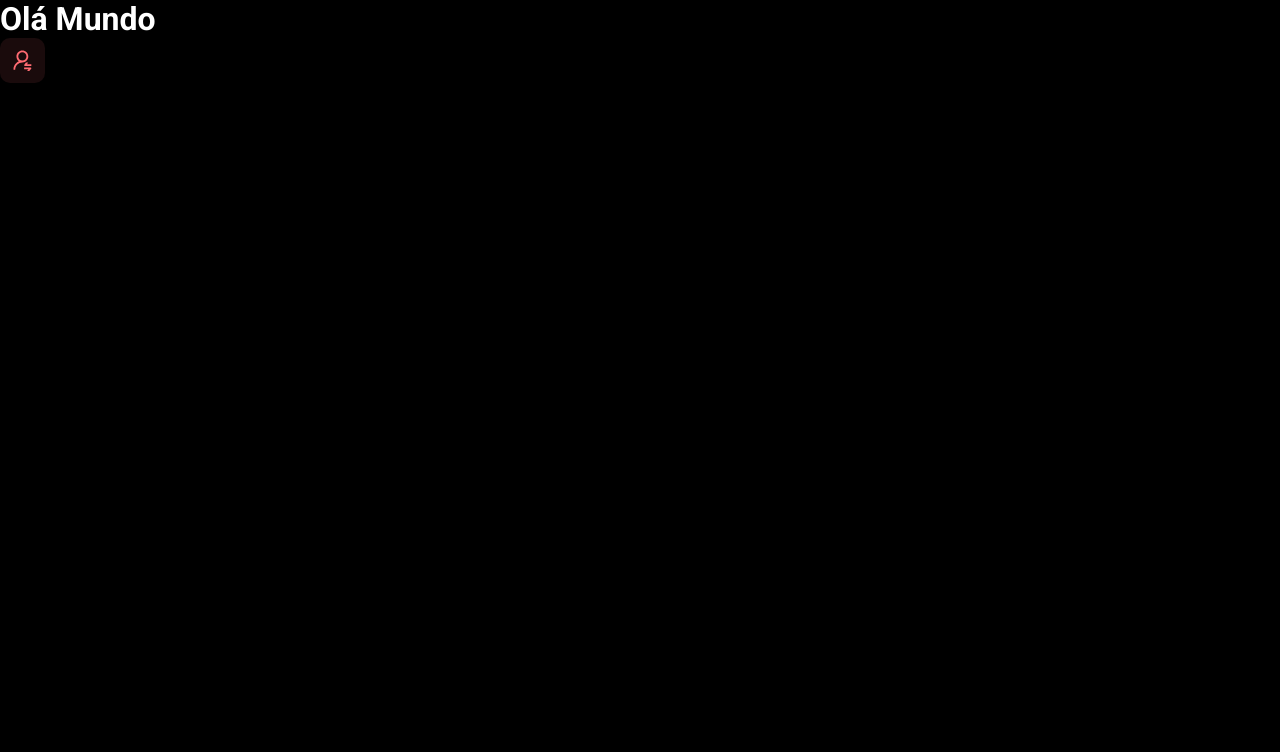
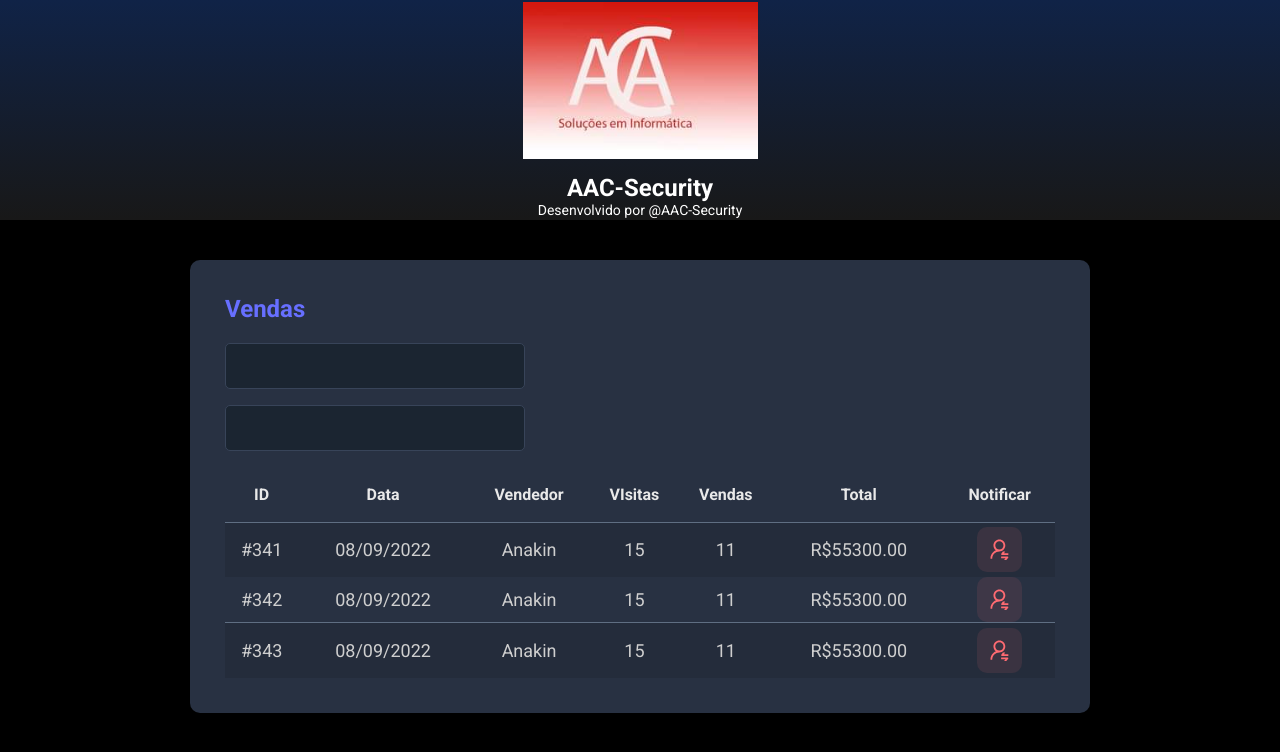
Before and after one commit to 531988/spring_react, a React (Vite) app in the folder frontend/: page / in a window 1280 px wide. Shown: the top 752 px of the page. Built offline with nearby package versions, Linux system fonts and the light colour scheme.

Commit message:
Other Components

```diff
--- a/frontend/src/App.tsx
+++ b/frontend/src/App.tsx
@@ -1,13 +1,20 @@
-import NotificationButton from "./Components/NotificationButton"
+
+import Header from "./Components/Header"
+import SalesCard from "./Components/SalesCard"
 
 function App() {
-return (
-<>
-
- <h1>Olá Mundo</h1>
- <NotificationButton />
- </>
-)
+    return (
+        <>
+            <Header />
+                <main>
+                    <section id="sales">
+                        <div className="dsmeta-container" >
+                        <SalesCard />
+                    </div>
+                </section>
+            </main>
+        </>
+    )
 }
 
 export default App
--- /dev/null
+++ b/frontend/src/Components/Header/index.tsx
@@ -0,0 +1,20 @@
+import logo from "../../assets/img/logo.jpg"
+import './styles.css'
+
+function Header() {
+    return (
+
+        <header>
+        <div className ="dsmeta-logo-container">
+            <img src= {logo} alt="DSMeta" />
+            <h1>AAC-Security</h1>
+            <p>Desenvolvido por
+                <a href="https://www.instagram.com/alexs.alexsandrocosta/"> @AAC-Security</a>
+            </p>
+        </div>
+    </header>
+
+
+    )
+}
+export default Header
--- /dev/null
+++ b/frontend/src/Components/Header/styles.css
@@ -0,0 +1,28 @@
+.dsmeta-logo-container {
+    display: flex;
+    flex-direction: column;
+    align-items: center;
+}
+
+.dsmeta-logo-container img {
+    width: 235px;
+
+}
+
+header {
+    background: linear-gradient(180deg, #102347 0%, #181818 100%);
+    height: 220px;
+    display: flex;
+    align-items: center;
+    justify-content: center;
+}
+
+.dsmeta-logo-container h1 {
+    margin-top: 15px;
+    font-size: 24px;
+}
+
+.dsmeta-logo-container p {
+    font-size: 14px;
+    font-weight: 300px;
+}
--- /dev/null
+++ b/frontend/src/Components/SalesCard/index.tsx
@@ -0,0 +1,75 @@
+import NotificationButton from "../NotificationButton"
+
+function SalesCard() {
+    return (
+        <div className="dsmeta-card">
+            <h2 className="dsmeta-sales-title">Vendas</h2>
+            <div>
+                <div className="dsmeta-form-control-container">
+                    <input className="dsmeta-form-control" type="text" name="dataini" id="d1" />
+                </div>
+                <div className="dsmeta-form-control-container">
+                    <input className="dsmeta-form-control" type="text" name="datafin" id="d2" />
+                </div>
+            </div>
+            <div>
+                <table className="dsmeta-sales-table">
+                    <thead>
+                        <tr>
+                            <th className="show992">ID</th>
+                            <th className="show576">Data</th>
+                            <th>Vendedor</th>
+                            <th className="show992">VIsitas</th>
+                            <th className="show992">Vendas</th>
+                            <th>Total</th>
+                            <th>Notificar</th>
+                        </tr>
+                    </thead>
+                    <tbody>
+                        <tr>
+                            <td className="show992">#341</td>
+                            <td className="show576">08/09/2022</td>
+                            <td>Anakin</td>
+                            <td className="show992">15</td>
+                            <td className="show992">11 </td>
+                            <td>R$55300.00</td>
+                            <td>
+                                <div className="dsmeta-red-btn-conainer">
+                                    <NotificationButton />
+                                </div>
+                            </td>
+                        </tr>
+                        <td className="show992">#342</td>
+                        <td className="show576">08/09/2022</td>
+                        <td>Anakin</td>
+                        <td className="show992">15</td>
+                        <td className="show992">11 </td>
+                        <td>R$55300.00</td>
+                        <td>
+                            <div className="dsmeta-red-btn-conainer">
+                                <NotificationButton />
+                            </div>
+                        </td>
+
+                    <tr>
+                        <td className="show992">#343</td>
+                        <td className="show576">08/09/2022</td>
+                        <td>Anakin</td>
+                        <td className="show992">15</td>
+                        <td className="show992">11 </td>
+                        <td>R$55300.00</td>
+                        <td>
+                            <div className="dsmeta-red-btn-conainer">
+                            <NotificationButton />
+                            </div>
+                        </td>
+
+                    </tr>
+                </tbody>
+            </table>
+        </div>
+    </div >
+    )
+}
+
+export default SalesCard
--- /dev/null
+++ b/frontend/src/Components/SalesCard/styles.css
@@ -0,0 +1,99 @@
+.dsmeta-card {
+    background-color: #283142;
+    border-radius: 10px;
+    padding: 30px 10px;
+
+}
+
+
+.dsmeta-sales-title {
+    color: #676fff;
+    margin-bottom: 20px;
+}
+
+.dsmeta-form-control {
+    width: 100%;
+    height: 46px;
+    background-color: #1B2531;
+    border: 1px solid #384459;
+    border-radius: 5px;
+    color: #9AAABE;
+    padding: 0 20px;
+    font-size: 18px;
+}
+
+.dsmeta-form-control-container {
+    margin-bottom: 16px;
+    max-width: 300px;
+}
+
+.dsmeta-sales-table {
+    width: 100%;
+    border-spacing: 0;
+    border-collapse: collapse;
+
+}
+
+.dsmeta-sales-table thead {
+    height: 55px;
+    font-size: 16px;
+    color: #e9e9e9;
+    font-weight: 700;
+}
+
+.dsmeta-sales-table tbody {
+    font-weight: 400;
+    font-size: 14px;
+    color: #cfcfcf;
+    text-align: center;
+}
+
+.dsmeta-sales-table tbody tr {
+    height: 74px;
+    border-top: 1px solid #5f6e82;
+}
+
+.dsmeta-sales-table tbody tr:nth-child(odd) {
+    background-color: #242c3b;
+}
+
+.dsmeta-sales-table tbody tr:hover>td {
+    background-color: #384459;
+}
+
+
+
+.dsmeta-red-btn-conainer{
+    display: flex;
+    justify-content: center;
+}
+
+.show576 {
+ display: none;
+}
+
+.show992{
+    display: none;
+}
+
+@media(min-width: 576px){
+    .show576{
+        display: table-cell;
+    }
+    .dsmeta-card{
+        padding: 35px;
+    }
+    .dsmeta-sales-table tbody tr {
+        height: 55px;
+    }
+    .dsmeta-sales-table tbody{
+        font-size: 18px;
+    }
+
+}
+
+@media(min-width: 992px){
+    .show992{
+        display: table-cell;
+    }
+}
```
Also changed, not shown: frontend/src/assets/img/logo.jpg (added), frontend/src/assets/img/logo.svg (added).
